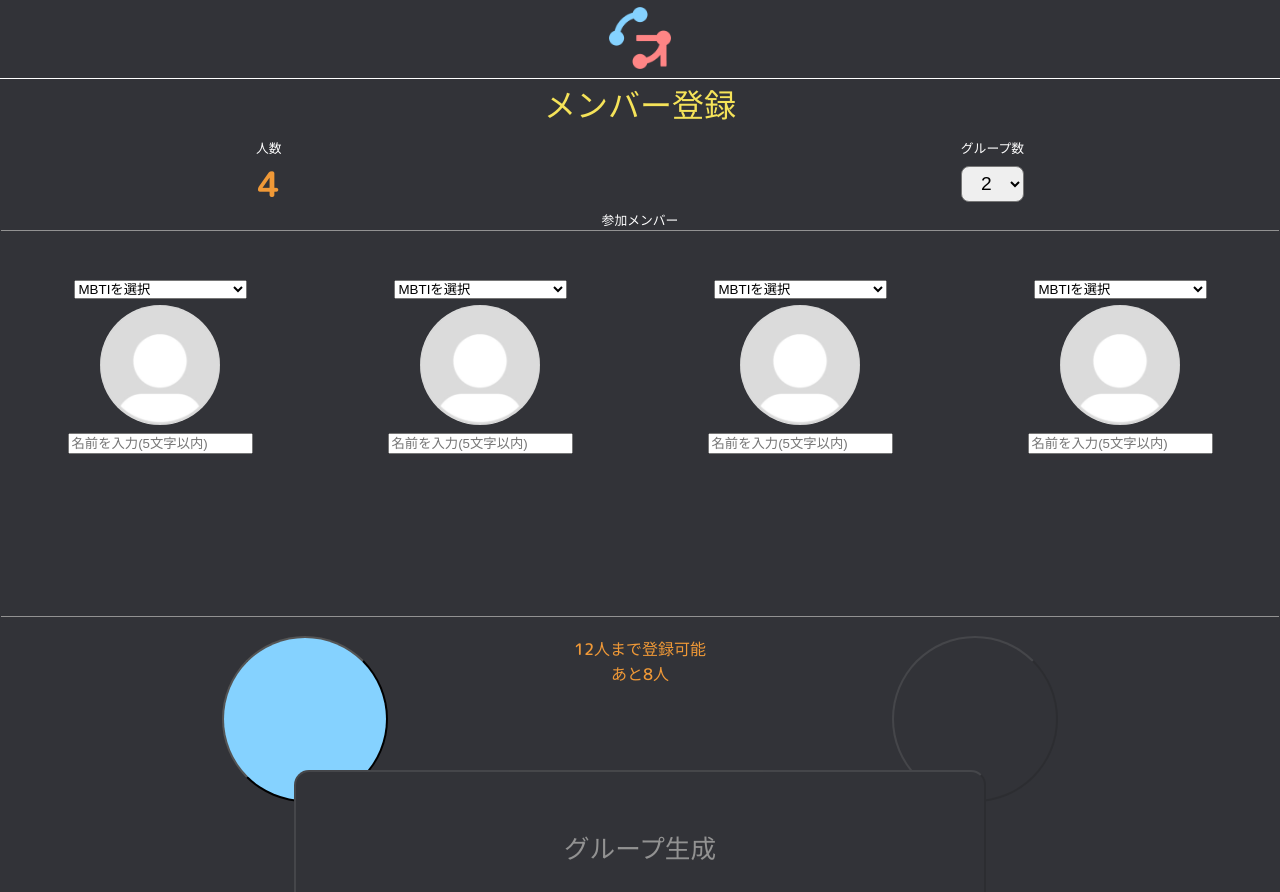
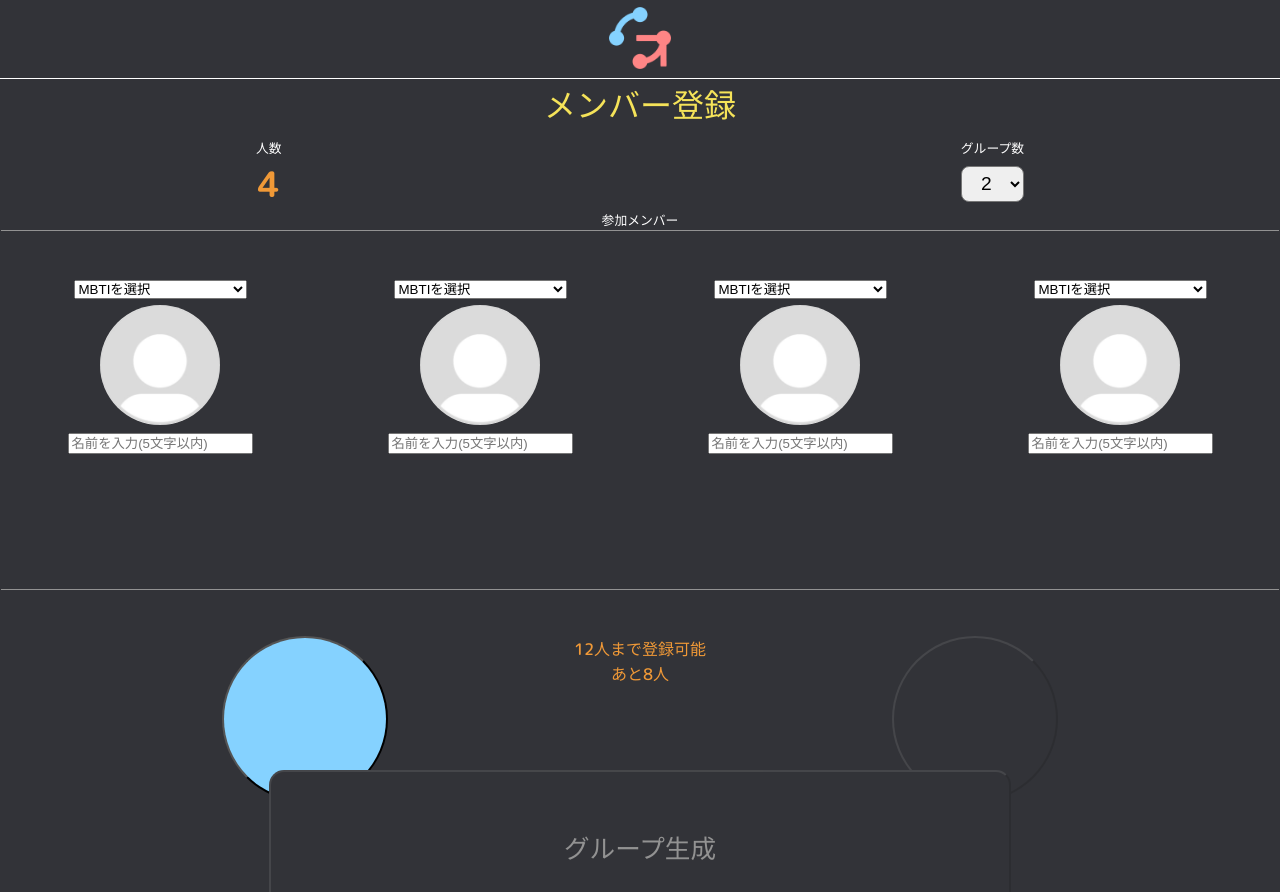
Before and after one commit to ritsuki-i/hatothon-app, a Flask app: page /member in a window 1280 px wide. Run offline with Flask 3, Linux system fonts and the light colour scheme.

Commit message:
CSS修正3回目

```diff
--- a/static/css/member.css
+++ b/static/css/member.css
@@ -72,7 +72,7 @@
   /* font-weight: bold; */
   font-size: 160%;
   height: 12vw;
-  width: 54vw;
+  width: 58vw;
   position: absolute;
   top: 0;
   bottom: 0;
@@ -127,7 +127,7 @@
 }
 
 #AR_Button {
-  margin-top: 2vh;
+  padding-top: 5vh;
   display: flex;
   justify-content: space-evenly;
   margin-left: 4vh;
@@ -212,7 +212,7 @@
   border-radius: 15px;
   font-size: 160%;
   height: 12vw;
-  width: 54vw;
+  width: 58vw;
   font-family: 'M PLUS Rounded 1c', sans-serif;
   position: absolute;
   top: 0;
--- a/templates/member.html
+++ b/templates/member.html
@@ -43,7 +43,6 @@
       </div>
       <div class="fix_component_bottom">
         <hr />
-        <div id="AR_Button_parent">
         <div id="AR_Button">
           <button type="button" id="addButton">
             <!-- <span class="material-symbols-outlined"> person_add </span> -->
@@ -55,7 +54,6 @@
           <button type="button" id="removeButton">
             <!-- <span class="material-symbols-outlined"> person_remove </span> -->
           </button>
-          </div>
         </div>
         <div id="GB_parent">
           <p id="error_message">入力値が足りません</p>
```
Lines whose indentation alone changed are shown as unchanged.
